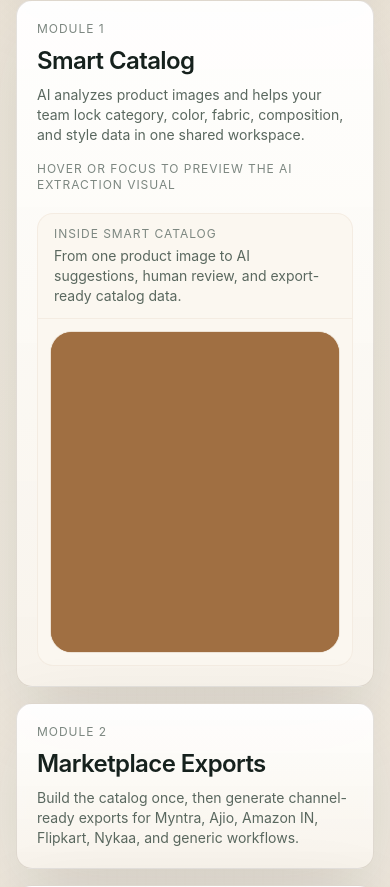
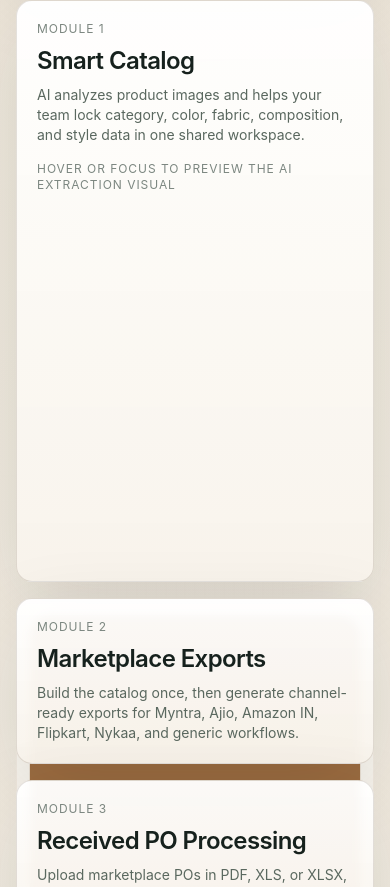
Before and after one commit to arnavbee/grada, a Next.js app in the folder apps/web/: page / in a window 390 px wide. Shown: the part 959-1846 px from the top of the page. Built offline with nearby package versions, Linux system fonts and the light colour scheme.

Commit message:
fixing alot

```diff
--- a/apps/web/app/page.tsx
+++ b/apps/web/app/page.tsx
@@ -4,6 +4,7 @@ import { Button } from "@/src/components/ui/button";
 import { Card } from "@/src/components/ui/card";
 import { FooterBrand } from "@/src/components/FooterBrand";
 import { GridBackground } from "@/src/components/GridBackground";
+import { SmartCatalogModuleCard } from "@/src/components/marketing/smart-catalog-module-card";
 
 const smartCatalogAnimationSrc = "/marketing/grada-smart-catalog-animated.html";
 
@@ -206,54 +207,29 @@ export default function LandingPage(): JSX.Element {
         {modules.map((module, index) => {
           const isSmartCatalog = module.title === "Smart Catalog";
 
+          if (isSmartCatalog) {
+            return (
+              <SmartCatalogModuleCard
+                animationSrc={smartCatalogAnimationSrc}
+                detail={module.detail}
+                index={index}
+                key={module.title}
+                title={module.title}
+              />
+            );
+          }
+
           return (
             <Card
-              aria-label={
-                isSmartCatalog ? "Smart Catalog module with infographic preview" : undefined
-              }
-              className={`animate-enter h-full p-5 transition-transform duration-300 hover:-translate-y-1 ${
-                isSmartCatalog
-                  ? "group relative z-0 overflow-visible hover:z-40 focus-within:z-40"
-                  : ""
-              }`}
+              className="animate-enter h-full p-5 transition-transform duration-300 hover:-translate-y-1"
               key={module.title}
               style={{ animationDelay: `${120 + index * 80}ms` }}
-              tabIndex={isSmartCatalog ? 0 : undefined}
             >
               <p className="text-xs uppercase tracking-[0.08em] text-kira-midgray">
                 Module {index + 1}
               </p>
               <h2 className="mt-2 text-2xl">{module.title}</h2>
               <p className="mt-2 text-kira-darkgray">{module.detail}</p>
-              {isSmartCatalog ? (
-                <>
-                  <p className="mt-4 text-xs uppercase tracking-[0.08em] text-kira-midgray">
-                    Hover or focus to preview the AI extraction visual
-                  </p>
-                  <div className="mt-5 overflow-hidden rounded-2xl border border-kira-warmgray/35 bg-[#fbf7f0] md:max-h-0 md:opacity-0 md:transition-all md:duration-500 md:ease-out md:group-hover:max-h-[46rem] md:group-hover:opacity-100 md:group-focus-within:max-h-[46rem] md:group-focus-within:opacity-100 lg:absolute lg:left-[calc(100%+1rem)] lg:top-1/2 lg:z-50 lg:mt-0 lg:w-[30rem] lg:max-h-none lg:-translate-y-1/2 lg:translate-x-2 lg:scale-[0.98] lg:opacity-0 lg:shadow-2xl lg:transition-[opacity,transform] lg:duration-300 lg:ease-out lg:pointer-events-none lg:group-hover:pointer-events-auto lg:group-hover:translate-x-0 lg:group-hover:scale-100 lg:group-hover:opacity-100 lg:group-focus-within:pointer-events-auto lg:group-focus-within:translate-x-0 lg:group-focus-within:scale-100 lg:group-focus-within:opacity-100">
-                    <div className="border-b border-kira-warmgray/35 px-4 py-3">
-                      <p className="text-xs uppercase tracking-[0.08em] text-kira-midgray">
-                        Inside Smart Catalog
-                      </p>
-                      <p className="mt-1 text-sm text-kira-darkgray">
-                        From one product image to AI suggestions, human review, and export-ready
-                        catalog data.
-                      </p>
-                    </div>
-                    <div className="p-3 md:p-4">
-                      <div className="overflow-hidden rounded-[1.35rem] border border-kira-warmgray/35 bg-kira-brown/10">
-                        <iframe
-                          aria-label="Animated Smart Catalog workflow preview"
-                          className="kira-infographic-embed"
-                          loading="lazy"
-                          src={smartCatalogAnimationSrc}
-                          title="Animated Smart Catalog workflow preview"
-                        />
-                      </div>
-                    </div>
-                  </div>
-                </>
-              ) : null}
             </Card>
           );
         })}
--- /dev/null
+++ b/apps/web/src/components/marketing/smart-catalog-module-card.tsx
@@ -0,0 +1,95 @@
+"use client";
+
+import type { FocusEvent } from "react";
+import { useRef, useState } from "react";
+
+import { Card } from "@/src/components/ui/card";
+
+interface SmartCatalogModuleCardProps {
+  animationSrc: string;
+  detail: string;
+  index: number;
+  title: string;
+}
+
+export function SmartCatalogModuleCard({
+  animationSrc,
+  detail,
+  index,
+  title,
+}: SmartCatalogModuleCardProps): JSX.Element {
+  const containerRef = useRef<HTMLDivElement>(null);
+  const [isPreviewOpen, setIsPreviewOpen] = useState(false);
+  const [previewRun, setPreviewRun] = useState(0);
+
+  const openPreview = (): void => {
+    setIsPreviewOpen((current) => {
+      if (current) {
+        return current;
+      }
+
+      setPreviewRun((value) => value + 1);
+      return true;
+    });
+  };
+
+  const closePreview = (): void => {
+    setIsPreviewOpen(false);
+  };
+
+  const handleBlurCapture = (event: FocusEvent<HTMLDivElement>): void => {
+    const nextFocusTarget = event.relatedTarget as Node | null;
+
+    if (nextFocusTarget && containerRef.current?.contains(nextFocusTarget)) {
+      return;
+    }
+
+    closePreview();
+  };
+
+  return (
+    <div
+      className="group relative z-0 h-full overflow-visible hover:z-40 focus-within:z-40"
+      onBlurCapture={handleBlurCapture}
+      onFocusCapture={openPreview}
+      onMouseEnter={openPreview}
+      onMouseLeave={closePreview}
+      ref={containerRef}
+    >
+      <Card
+        aria-label="Smart Catalog module with infographic preview"
+        className="animate-enter h-full p-5 transition-transform duration-300 hover:-translate-y-1"
+        style={{ animationDelay: `${120 + index * 80}ms` }}
+        tabIndex={0}
+      >
+        <p className="text-xs uppercase tracking-[0.08em] text-kira-midgray">Module {index + 1}</p>
+        <h2 className="mt-2 text-2xl">{title}</h2>
+        <p className="mt-2 text-kira-darkgray">{detail}</p>
+        <p className="mt-4 text-xs uppercase tracking-[0.08em] text-kira-midgray">
+          Hover or focus to preview the AI extraction visual
+        </p>
+      </Card>
+
+      <div
+        className={`mt-5 overflow-hidden rounded-2xl border border-kira-warmgray/35 bg-[#fbf7f0] transition-all duration-500 ease-out md:max-h-0 md:opacity-0 lg:absolute lg:left-[calc(100%+1rem)] lg:top-1/2 lg:z-50 lg:mt-0 lg:w-[30rem] lg:max-h-none lg:-translate-y-1/2 lg:translate-x-2 lg:scale-[0.98] lg:shadow-2xl lg:transition-[opacity,transform] lg:duration-300 lg:ease-out ${
+          isPreviewOpen
+            ? "md:max-h-[46rem] md:opacity-100 lg:pointer-events-auto lg:translate-x-0 lg:scale-100 lg:opacity-100"
+            : "lg:pointer-events-none"
+        }`}
+      >
+        <div className="p-3 md:p-4">
+          <div className="overflow-hidden rounded-[1.35rem] border border-kira-warmgray/35 bg-kira-brown/10">
+            <iframe
+              aria-label="Animated Smart Catalog workflow preview"
+              className="kira-infographic-embed"
+              key={previewRun}
+              loading="lazy"
+              src={`${animationSrc}?preview=${previewRun}`}
+              title="Animated Smart Catalog workflow preview"
+            />
+          </div>
+        </div>
+      </div>
+    </div>
+  );
+}
```
